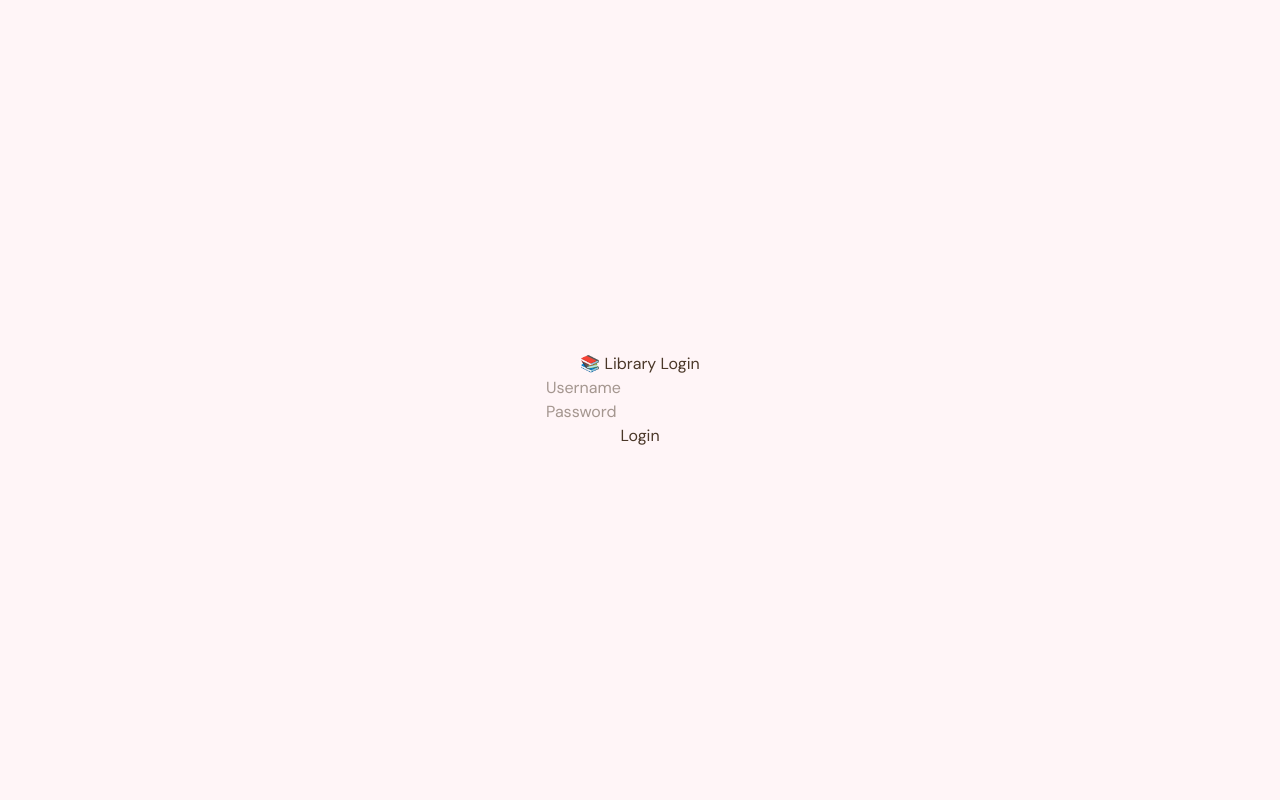
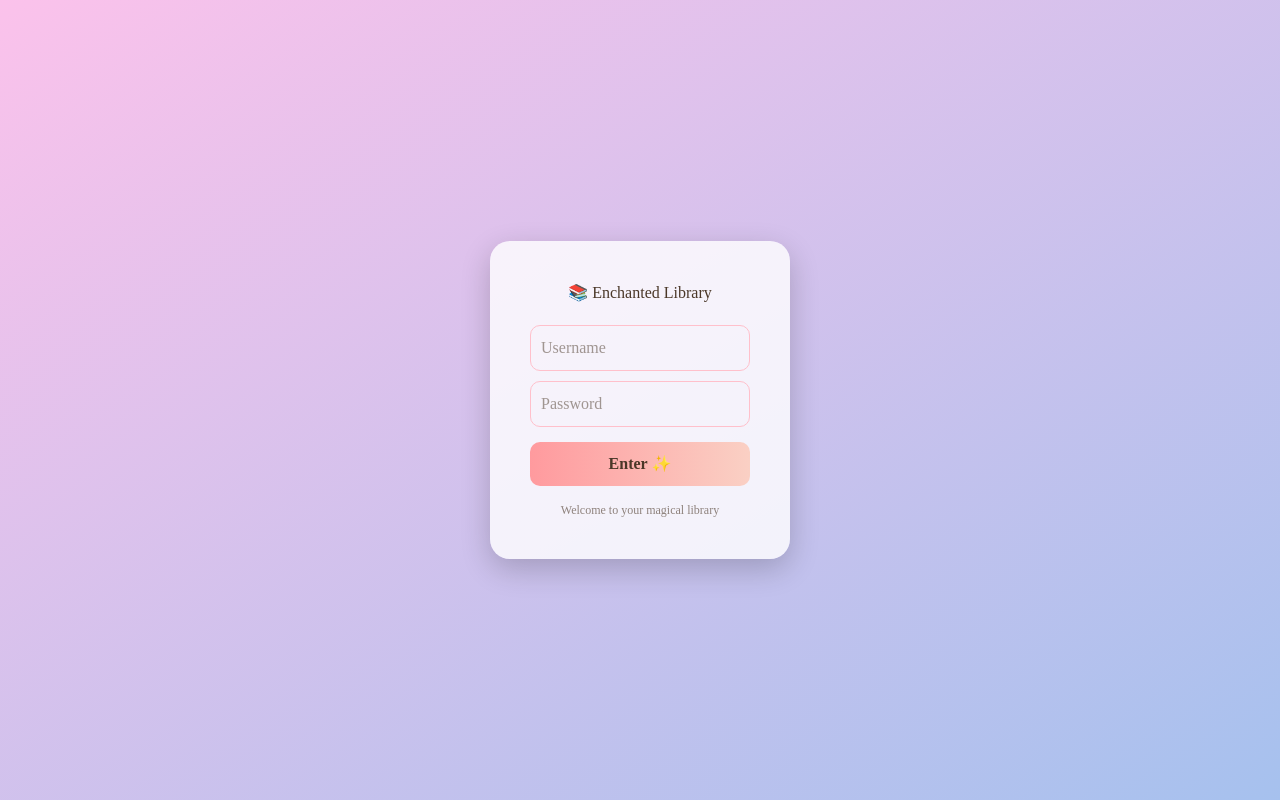
Before and after one commit to leera131095-spec/Library-Management-System, a Next.js app: page / in a window 1280 px wide. Built offline with nearby package versions, Linux system fonts and the light colour scheme; a web font is replaced by a local one.

Commit message:
Update login-page.tsx

```diff
--- a/components/login-page.tsx
+++ b/components/login-page.tsx
@@ -7,7 +7,6 @@ import { useRouter } from "next/navigation"
 export function LoginPage() {
 
   const { login } = useAuth()
-
   const router = useRouter()
 
   const [username, setUsername] = useState("")
@@ -22,11 +21,9 @@ export function LoginPage() {
 
       router.refresh()
 
-    }
+    } else {
 
-    else {
-
-      setError("Invalid username or password")
+      setError("Invalid credentials ✨")
 
     }
 
@@ -39,31 +36,124 @@ export function LoginPage() {
       display: "flex",
       justifyContent: "center",
       alignItems: "center",
-      flexDirection: "column"
+      background:
+        "linear-gradient(to bottom right, #fbc2eb, #a6c1ee)",
+      fontFamily: "serif"
     }}>
 
-      <h1>📚 Library Login</h1>
+      <div style={{
+
+        padding: "40px",
+        borderRadius: "20px",
+
+        background: "rgba(255,255,255,0.8)",
+
+        boxShadow: "0 10px 30px rgba(0,0,0,0.2)",
+
+        textAlign: "center",
+
+        width: "300px"
+
+      }}>
+
+        <h1 style={{
+          marginBottom: "20px"
+        }}>
+          📚 Enchanted Library
+        </h1>
+
 
         <input
+
           placeholder="Username"
+
           value={username}
+
           onChange={(e) => setUsername(e.target.value)}
+
+          style={{
+
+            width: "100%",
+            padding: "10px",
+            marginBottom: "10px",
+            borderRadius: "10px",
+            border: "1px solid pink"
+
+          }}
+
         />
 
+
         <input
+
           type="password"
+
           placeholder="Password"
+
           value={password}
+
           onChange={(e) => setPassword(e.target.value)}
+
+          style={{
+
+            width: "100%",
+            padding: "10px",
+            marginBottom: "15px",
+            borderRadius: "10px",
+            border: "1px solid pink"
+
+          }}
+
         />
 
-      <button onClick={handleLogin}>
-        Login
+
+        <button
+
+          onClick={handleLogin}
+
+          style={{
+
+            width: "100%",
+            padding: "10px",
+
+            borderRadius: "10px",
+
+            border: "none",
+
+            background:
+              "linear-gradient(to right, #ff9a9e, #fad0c4)",
+
+            cursor: "pointer",
+
+            fontWeight: "bold"
+
+          }}
+
+        >
+
+          Enter ✨
+
         </button>
 
-      <p style={{ color: "red" }}>
+
+        <p style={{
+          color: "red",
+          marginTop: "10px"
+        }}>
           {error}
         </p>
+
+
+        <p style={{
+          fontSize: "12px",
+          marginTop: "15px",
+          opacity: 0.6
+        }}>
+          Welcome to your magical library
+        </p>
+
+
+      </div>
 
     </div>
 
```
Lines whose indentation alone changed are shown as unchanged.
